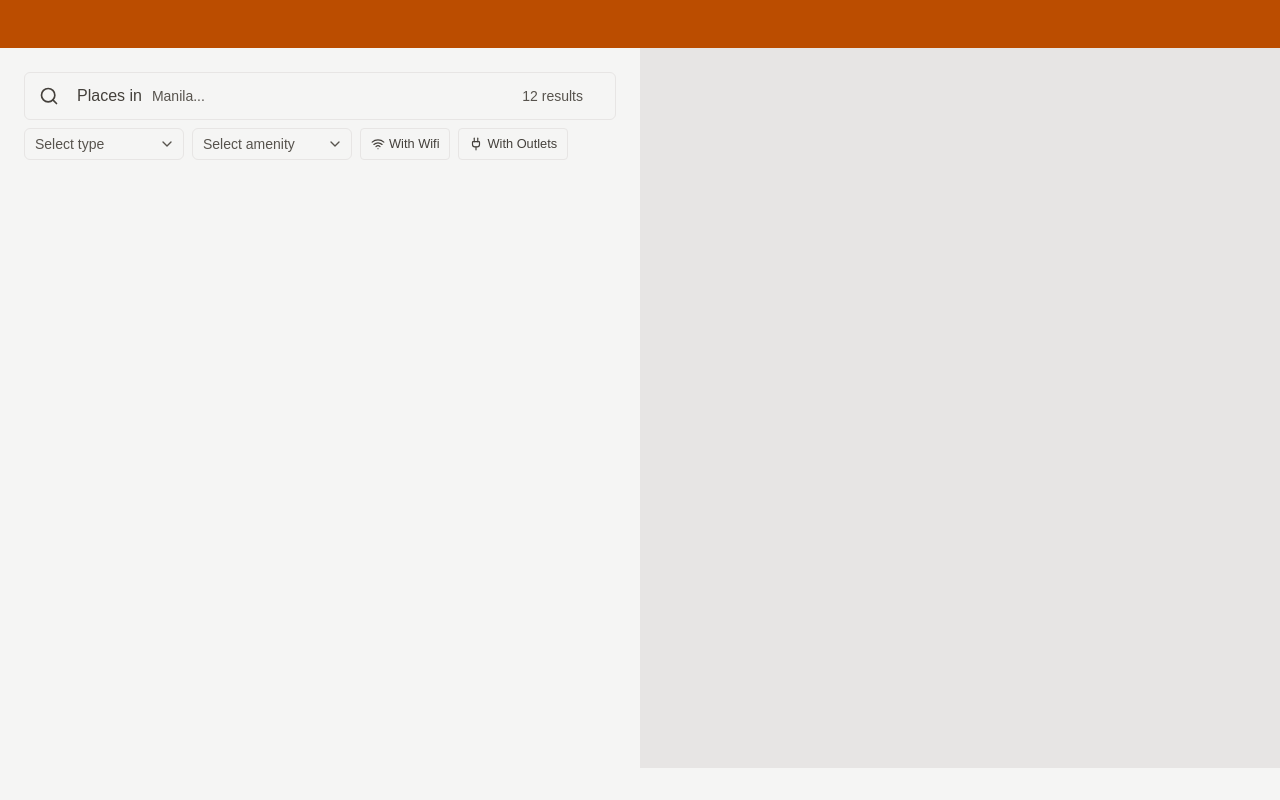
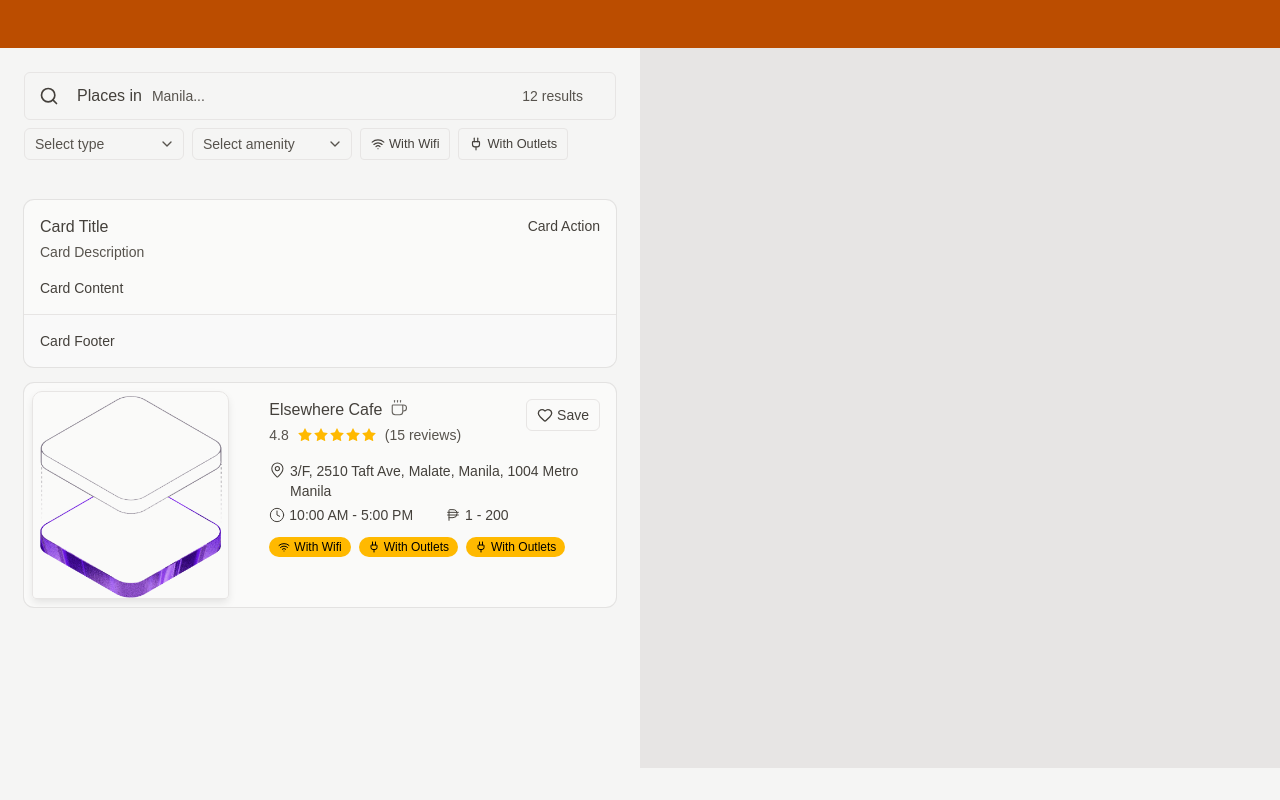
Before and after one commit to albarr15/wiredin, a React (Vite) app in the folder client/: page / in a window 1280 px wide. Built offline with nearby package versions, Linux system fonts and the light colour scheme; no server answers.

Commit message:
feat(client): Add ui for PlaceCard

```diff
--- /dev/null
+++ b/client/src/components/home/PlaceCard.tsx
@@ -0,0 +1,114 @@
+import {
+  Card,
+  CardAction,
+  CardContent,
+  CardDescription,
+  CardHeader,
+  CardTitle,
+} from "@/components/ui/card";
+
+import SampleImg from "@/assets/hero.png";
+import {
+  ClockIcon,
+  CoffeeIcon,
+  HeartIcon,
+  MapPinIcon,
+  PhilippinePesoIcon,
+  PlugIcon,
+  StarIcon,
+  WifiIcon,
+} from "lucide-react";
+import { Badge } from "@/components/ui/badge";
+import { Toggle } from "../ui/toggle";
+
+export default function PlaceCard() {
+  return (
+    <Card className="flex flex-row! @container max-h-56">
+      <img
+        src={SampleImg}
+        className="object-cover @xl:w-1/3 w-1/4 border rounded m-2 h-full shadow-sm"
+      ></img>
+      <div className="flex flex-col w-full h-full gap-(--card-spacing) pt-(--card-spacing)!">
+        <CardHeader>
+          <div className="flex flex-row gap-2">
+            <CardTitle>Elsewhere Cafe</CardTitle>
+            <CoffeeIcon strokeWidth={1.5} size={18} strokeOpacity={0.8} />
+          </div>
+          <CardDescription>
+            <div className="flex gap-2 items-center">
+              4.8
+              <div className="flex gap-0.3">
+                <StarIcon
+                  className="fill-amber-400"
+                  strokeWidth={0}
+                  size={16}
+                />
+                <StarIcon
+                  className="fill-amber-400"
+                  strokeWidth={0}
+                  size={16}
+                />
+                <StarIcon
+                  className="fill-amber-400"
+                  strokeWidth={0}
+                  size={16}
+                />
+                <StarIcon
+                  className="fill-amber-400"
+                  strokeWidth={0}
+                  size={16}
+                />
+                <StarIcon
+                  className="fill-amber-400"
+                  strokeWidth={0}
+                  size={16}
+                />
+              </div>
+              (15 reviews)
+            </div>
+          </CardDescription>
+          <CardAction>
+            <Toggle variant="outline" aria-label="Toggle save">
+              <HeartIcon />
+              Save
+            </Toggle>
+          </CardAction>
+        </CardHeader>
+        <CardContent>
+          <div className="flex flex-col gap-1">
+            <div className="flex gap-1 items-start">
+              <MapPinIcon strokeWidth={1.5} size={18} strokeOpacity={1} />
+              3/F, 2510 Taft Ave, Malate, Manila, 1004 Metro Manila
+            </div>
+
+            <div className="flex flex-row gap-8 w-full ">
+              <div className="flex gap-1 items-center">
+                <ClockIcon strokeWidth={1.5} size={16} strokeOpacity={1} />
+                10:00 AM - 5:00 PM
+              </div>
+              <div className="flex gap-1 items-center">
+                <PhilippinePesoIcon
+                  strokeWidth={1.5}
+                  size={16}
+                  strokeOpacity={1}
+                />
+                1 - 200
+              </div>
+            </div>
+            <div className="flex flex-wrap gap-2 w-full mt-2">
+              <Badge>
+                <WifiIcon /> With Wifi
+              </Badge>
+              <Badge>
+                <PlugIcon /> With Outlets
+              </Badge>
+              <Badge>
+                <PlugIcon /> With Outlets
+              </Badge>
+            </div>
+          </div>
+        </CardContent>
+      </div>
+    </Card>
+  );
+}
--- /dev/null
+++ b/client/src/components/ui/badge.tsx
@@ -0,0 +1,48 @@
+import * as React from "react"
+import { cva, type VariantProps } from "class-variance-authority"
+import { cn } from "cn"
+import { Slot } from "radix-ui"
+
+const badgeVariants = cva(
+  "group/badge inline-flex h-5 w-fit shrink-0 items-center justify-center gap-1 overflow-hidden rounded-4xl border border-transparent px-2 py-0.5 text-xs font-medium whitespace-nowrap transition-all focus-visible:border-ring focus-visible:ring-[3px] focus-visible:ring-ring/50 has-data-[icon=inline-end]:pr-1.5 has-data-[icon=inline-start]:pl-1.5 aria-invalid:border-destructive aria-invalid:ring-destructive/20 dark:aria-invalid:ring-destructive/40 [&>svg]:pointer-events-none [&>svg]:size-3!",
+  {
+    variants: {
+      variant: {
+        default: "bg-primary text-primary-foreground [a]:hover:bg-primary/80",
+        secondary:
+          "bg-secondary text-secondary-foreground [a]:hover:bg-secondary/80",
+        destructive:
+          "bg-destructive/10 text-destructive focus-visible:ring-destructive/20 dark:bg-destructive/20 dark:focus-visible:ring-destructive/40 [a]:hover:bg-destructive/20",
+        outline:
+          "border-border text-foreground [a]:hover:bg-muted [a]:hover:text-muted-foreground",
+        ghost:
+          "hover:bg-muted hover:text-muted-foreground dark:hover:bg-muted/50",
+        link: "text-primary underline-offset-4 hover:underline",
+      },
+    },
+    defaultVariants: {
+      variant: "default",
+    },
+  }
+)
+
+function Badge({
+  className,
+  variant = "default",
+  asChild = false,
+  ...props
+}: React.ComponentProps<"span"> &
+  VariantProps<typeof badgeVariants> & { asChild?: boolean }) {
+  const Comp = asChild ? Slot.Root : "span"
+
+  return (
+    <Comp
+      data-slot="badge"
+      data-variant={variant}
+      className={cn(badgeVariants({ variant }), className)}
+      {...props}
+    />
+  )
+}
+
+export { Badge, badgeVariants }
--- a/client/src/pages/Home/Home.tsx
+++ b/client/src/pages/Home/Home.tsx
@@ -6,6 +6,17 @@ import AmenitiesSelect from "./AmenitiesSelect";
 import { Button } from "@/components/ui/button";
 import { Toggle } from "@/components/ui/toggle";
 import { BookmarkIcon, PlugIcon, WifiIcon } from "lucide-react";
+import PlaceCard from "@/components/home/PlaceCard";
+
+import {
+  Card,
+  CardAction,
+  CardContent,
+  CardDescription,
+  CardFooter,
+  CardHeader,
+  CardTitle,
+} from "@/components/ui/card";
 
 export default function Home() {
   const [open, setOpen] = useState(false);
@@ -46,9 +57,28 @@ export default function Home() {
             With Outlets
           </Toggle>
         </div>
+
+        <div className="flex flex-col mt-8 gap-4">
+          <Card onClick={() => checkAuth()}>
+            <CardHeader>
+              <CardTitle>Card Title</CardTitle>
+              <CardDescription>Card Description</CardDescription>
+              <CardAction>Card Action</CardAction>
+            </CardHeader>
+            <CardContent>
+              <p>Card Content</p>
+            </CardContent>
+            <CardFooter>
+              <p>Card Footer</p>
+            </CardFooter>
+          </Card>
+
+          <PlaceCard />
+        </div>
       </div>
       <div className="bg-secondary"></div>
     </div>
+
     /*
     <>
     // TODO: Integrate to current dashboard
```
